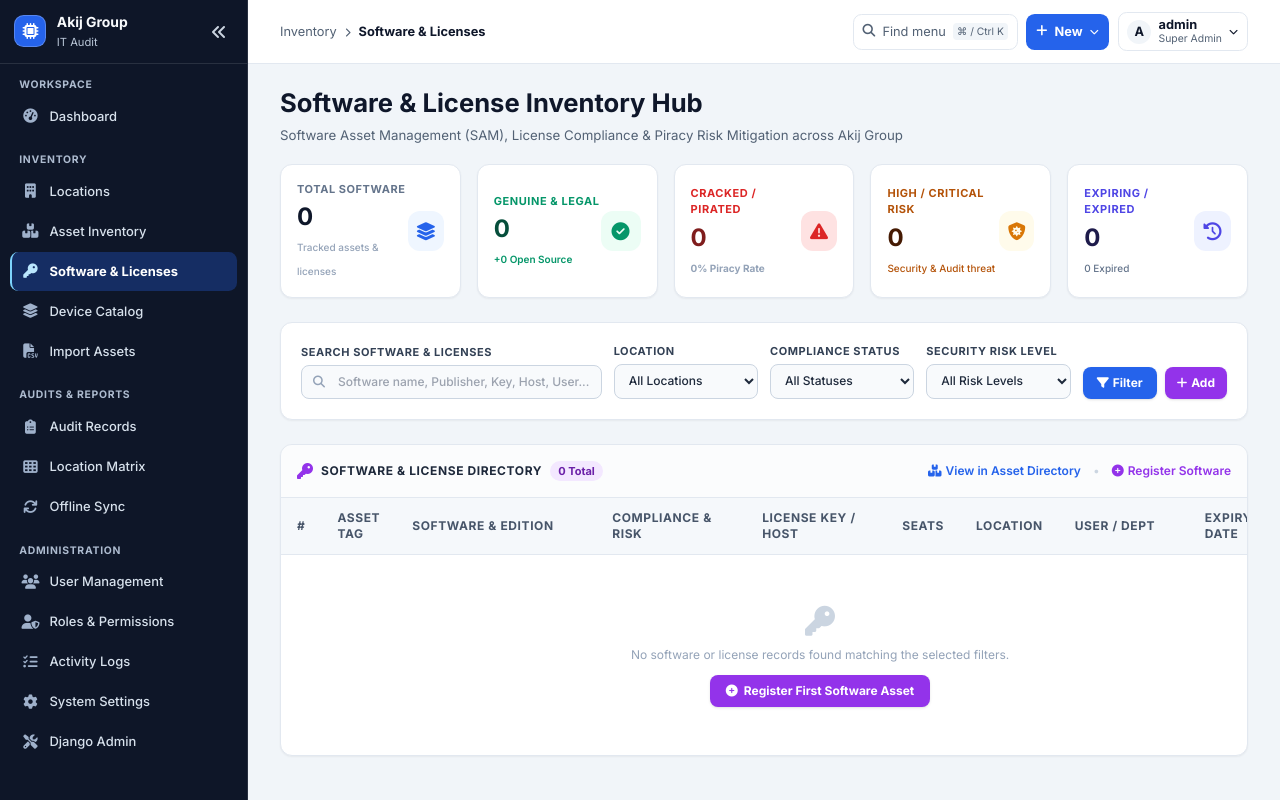
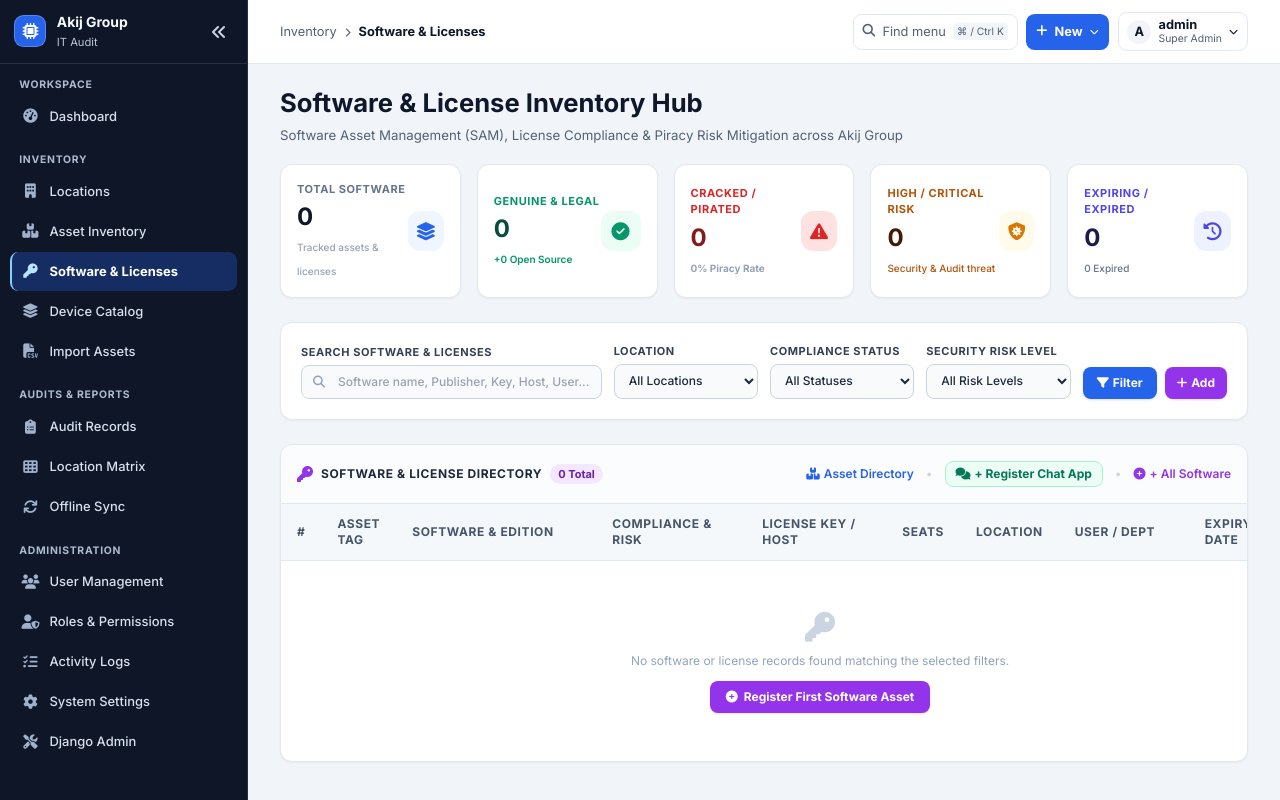
Before and after one commit to boniyeamincse/ariba-it-assets-audit, a Django app: page /software/ in a window 1280 px wide. Run offline with Django 5.2, Linux system fonts and the light colour scheme; a user stored in the database is signed in; data comes from the database, SQL or seed files in the repository; both versions use the stored data as it was after the commit; data that the repository does not hold is empty; some libraries are stand-ins or nearby versions.

Commit message:
feat: add quick Register Chat App shortcut in software hub

```diff
--- a/apps/devices/views.py
+++ b/apps/devices/views.py
@@ -155,14 +155,26 @@ def asset_create_or_edit_view(request, asset_id=None):
         metadata_fields.append((key, label, choices, current))
 
     def form_context():
+        initial_nature = request.POST.get('asset_nature') or getattr(asset, 'asset_nature', '') or request.GET.get('nature')
+        if not initial_nature and request.GET.get('type') == 'chat':
+            initial_nature = 'LOGICAL'
+        if initial_nature not in ('PHYSICAL', 'LOGICAL'):
+            initial_nature = 'PHYSICAL'
+
+        initial_device_id = request.POST.get('device_type') or request.GET.get('device_type')
+        if not initial_device_id and request.GET.get('type') == 'chat':
+            chat_dt = DeviceType.objects.filter(name__icontains='chat').first()
+            if chat_dt:
+                initial_device_id = str(chat_dt.id)
+
         return {
             'asset': asset, 'locations': locations, 'categories': categories,
             'device_types': device_types, 'status_choices': status_choices,
             'metadata_fields': metadata_fields, 'currency': getattr(asset, 'currency', '') or config['asset_currency'],
             'default_warranty_months': config['default_warranty_months'],
             'nature_choices': Asset.NATURE_CHOICES,
-            'current_nature': request.POST.get('asset_nature') or getattr(asset, 'asset_nature', 'PHYSICAL'),
-            'submitted_device_id': request.POST.get('device_type'),
+            'current_nature': initial_nature,
+            'submitted_device_id': initial_device_id,
             'submitted_location_id': request.POST.get('location'),
             'submitted_tag': request.POST.get('asset_tag', ''),
             'owner_choices': owners if can_set_owner else None,
--- a/templates/devices/software_list.html
+++ b/templates/devices/software_list.html
@@ -182,12 +182,17 @@
             <div class="flex items-center space-x-3 text-xs">
                 <a href="{% url 'asset_list' %}?nature=LOGICAL" class="text-blue-600 hover:text-blue-800 font-semibold flex items-center space-x-1">
                     <i class="fa-solid fa-boxes-stacked"></i>
-                    <span>View in Asset Directory</span>
+                    <span>Asset Directory</span>
+                </a>
+                <span class="text-slate-300">•</span>
+                <a href="{% url 'asset_create' %}?type=chat" class="text-emerald-700 hover:text-emerald-900 font-bold flex items-center space-x-1 bg-emerald-50 px-2.5 py-1 rounded-lg border border-emerald-200">
+                    <i class="fa-solid fa-comments"></i>
+                    <span>+ Register Chat App</span>
                 </a>
                 <span class="text-slate-300">•</span>
                 <a href="{% url 'asset_create' %}?nature=LOGICAL" class="text-purple-600 hover:text-purple-800 font-semibold flex items-center space-x-1">
                     <i class="fa-solid fa-circle-plus"></i>
-                    <span>Register Software</span>
+                    <span>+ All Software</span>
                 </a>
             </div>
         </div>
```
Also changed, not shown: db.sqlite3.
